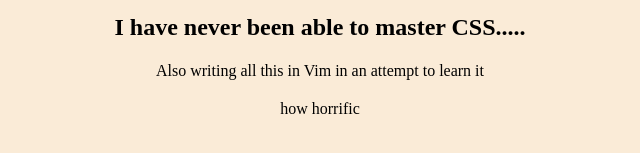
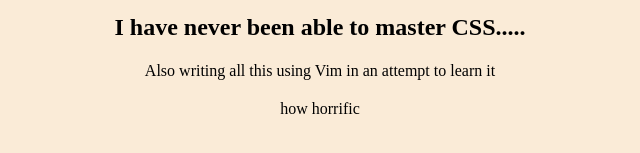
Before and after one commit to FinWatling/finwatling.github.io, a plain HTML site: page index.html in a window 1280 px wide. Shown: the part 539-692 px from the top of the page, 320-960 px from the left. Drawn offline with Linux system fonts and the light colour scheme; no server answers.

Commit message:
Switched to new laptop and first silly commit.

```diff
--- a/index.html
+++ b/index.html
@@ -3,7 +3,7 @@
 <head>
     <meta charset="UTF-8">
     <meta name="viewport" content="width=device-width, initial-scale=1.0">
-    <title>Finlay.Dev</title>
+    <title>finwatling.github.io</title>
     <script src="script.js"></script>
     <link rel="stylesheet" href="styles.css">
 </head>
@@ -26,7 +26,7 @@
 
         <h2>Even though I studied web dev at uni...</h2>
         <h2>I have never been able to master CSS.....</h2>
-        <p>Also writing all this in Vim in an attempt to learn it</p>
+        <p>Also writing all this using Vim in an attempt to learn it</p>
         <p>how horrific</p>
     </div>
 </body>
```
